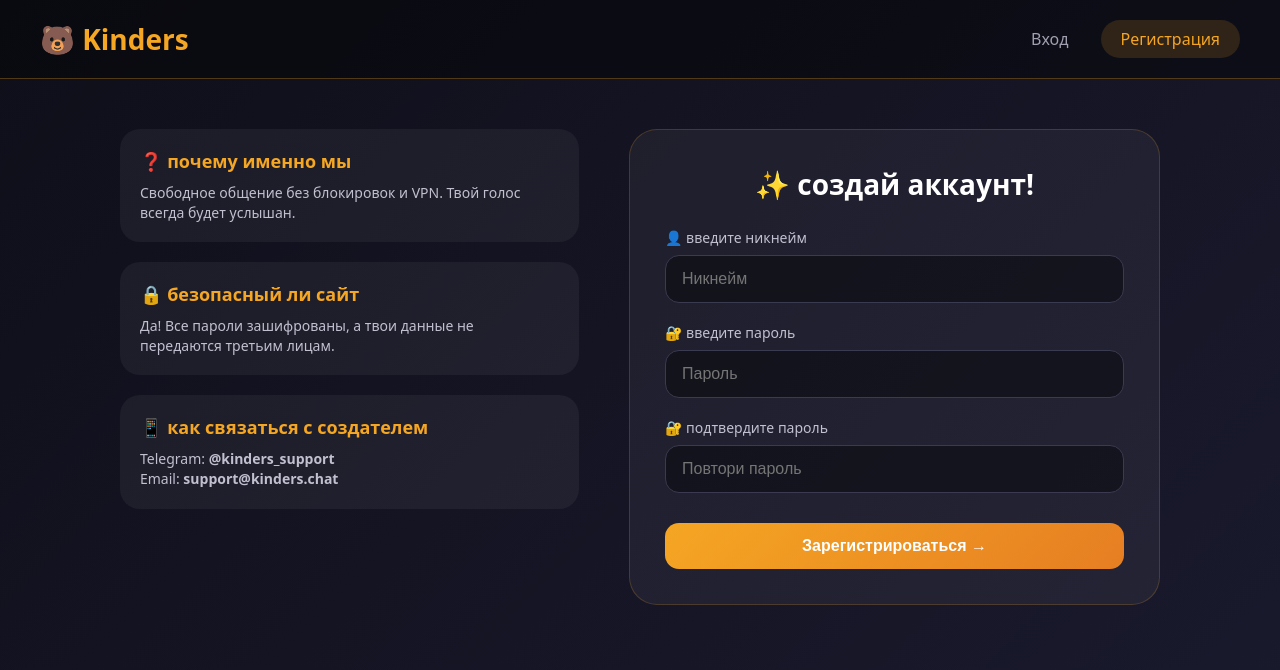
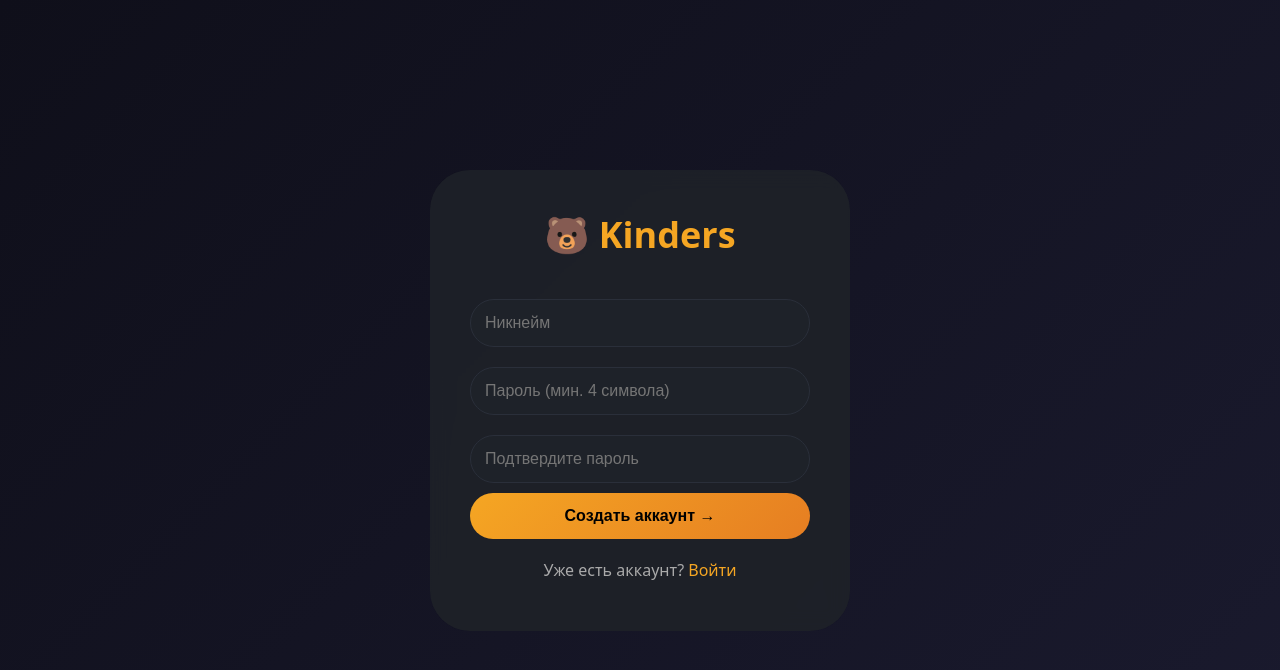
Before and after one commit to femcoolboy-svg/kinndes, a website: page register.html in a window 1280 px wide. Drawn offline with Linux system fonts and the light colour scheme.

Commit message:
Update register.html

```diff
--- a/register.html
+++ b/register.html
@@ -5,289 +5,114 @@
     <meta name="viewport" content="width=device-width, initial-scale=1.0">
     <title>Kinders — Регистрация</title>
     <style>
-        * {
-            margin: 0;
-            padding: 0;
-            box-sizing: border-box;
+        * { margin:0; padding:0; box-sizing:border-box; }
+        body {
+            font-family: system-ui, sans-serif;
+            background: linear-gradient(135deg, #0f0f1a, #1a1a2e);
+            min-height: 100vh;
+            display: flex;
+            align-items: center;
+            justify-content: center;
         }
-
-        body {
-            font-family: system-ui, -apple-system, 'Segoe UI', Roboto, sans-serif;
-            background: linear-gradient(135deg, #0f0f1a 0%, #1a1a2e 100%);
-            min-height: 100vh;
+        .auth-container {
+            background: rgba(30, 34, 41, 0.9);
+            backdrop-filter: blur(10px);
+            border-radius: 40px;
+            padding: 40px;
+            width: 100%;
+            max-width: 420px;
+            animation: fadeSlideUp 0.6s ease-out;
         }
-
-        /* Верхняя панель */
-        .top-bar {
-            display: flex;
-            justify-content: space-between;
-            align-items: center;
-            padding: 20px 40px;
-            background: rgba(0, 0, 0, 0.4);
-            border-bottom: 1px solid rgba(245, 166, 35, 0.3);
-            flex-wrap: wrap;
+        @keyframes fadeSlideUp {
+            from { opacity: 0; transform: translateY(30px); }
+            to { opacity: 1; transform: translateY(0); }
         }
-
-        .site-title {
-            font-size: 28px;
-            color: #f5a623;
-        }
-
-        .tabs {
-            display: flex;
-            gap: 12px;
-        }
-
-        .tab {
-            color: #a0a0b0;
-            text-decoration: none;
-            padding: 8px 20px;
+        h1 { color: #f5a623; text-align: center; margin-bottom: 30px; font-size: 36px; }
+        input {
+            width: 100%;
+            padding: 14px;
+            margin: 10px 0;
+            background: #1e2229;
+            border: 1px solid #2a2f3a;
             border-radius: 30px;
-            transition: 0.3s;
-        }
-
-        .tab.active {
-            color: #f5a623;
-            background: rgba(245, 166, 35, 0.15);
-        }
-
-        /* Основной блок */
-        .main-content {
-            display: flex;
-            max-width: 1100px;
-            margin: 0 auto;
-            padding: 50px 30px;
-            gap: 50px;
-            flex-wrap: wrap;
-        }
-
-        /* Левая колонка с вопросами */
-        .questions {
-            flex: 1;
-            min-width: 250px;
-        }
-
-        .question-block {
-            background: rgba(255, 255, 255, 0.05);
-            padding: 20px;
-            border-radius: 20px;
-            margin-bottom: 20px;
-        }
-
-        .question-block h3 {
-            color: #f5a623;
-            margin-bottom: 10px;
-            font-size: 18px;
-        }
-
-        .question-block p {
-            color: #c0c0d0;
-            font-size: 14px;
-            line-height: 1.4;
-        }
-
-        /* Правая колонка с формой */
-        .register-form-box {
-            flex: 1;
-            min-width: 280px;
-            background: rgba(255, 255, 255, 0.05);
-            padding: 35px;
-            border-radius: 28px;
-            border: 1px solid rgba(245, 166, 35, 0.2);
-        }
-
-        .register-form-box h2 {
-            color: white;
-            font-size: 28px;
-            text-align: center;
-            margin-bottom: 25px;
-        }
-
-        .input-field {
-            margin-bottom: 20px;
-        }
-
-        .input-field label {
-            display: block;
-            color: #c0c0d0;
-            margin-bottom: 8px;
-            font-size: 14px;
-        }
-
-        .input-field input {
-            width: 100%;
-            padding: 14px 16px;
-            background: rgba(0, 0, 0, 0.4);
-            border: 1px solid #3a3a50;
-            border-radius: 14px;
             color: white;
             font-size: 16px;
-            transition: 0.2s;
         }
-
-        .input-field input:focus {
-            outline: none;
-            border-color: #f5a623;
-            background: rgba(0, 0, 0, 0.6);
-        }
-
-        .register-btn {
+        button {
             width: 100%;
             padding: 14px;
             background: linear-gradient(135deg, #f5a623, #e67e22);
             border: none;
-            border-radius: 14px;
-            color: white;
+            border-radius: 30px;
             font-weight: bold;
             font-size: 16px;
             cursor: pointer;
-            margin-top: 10px;
-            transition: 0.2s;
         }
-
-        .register-btn:hover {
-            transform: translateY(-2px);
-            box-shadow: 0 5px 20px rgba(229, 126, 34, 0.4);
+        .switch { text-align: center; margin-top: 20px; color: #aaa; }
+        .switch a { color: #f5a623; text-decoration: none; }
+        .error { color: #ff6b6b; text-align: center; margin-top: 10px; }
+        .fade-out {
+            animation: fadeOut 0.4s forwards;
         }
-
-        .error-msg {
-            color: #e74c3c;
-            background: rgba(231, 76, 60, 0.1);
-            padding: 10px;
-            border-radius: 12px;
-            text-align: center;
-            margin-top: 20px;
-            display: none;
-        }
-
-        /* Адаптация под телефон */
-        @media (max-width: 750px) {
-            .main-content {
-                flex-direction: column;
-            }
-            .top-bar {
-                flex-direction: column;
-                gap: 15px;
-                text-align: center;
-            }
+        @keyframes fadeOut {
+            to { opacity: 0; transform: scale(0.95); visibility: hidden; }
         }
     </style>
 </head>
 <body>
-
-<div class="top-bar">
-    <h1 class="site-title">🐻 Kinders</h1>
-    <div class="tabs">
-        <a href="login.html" class="tab">Вход</a>
-        <a href="register.html" class="tab active">Регистрация</a>
-    </div>
-</div>
-
-<div class="main-content">
-    <!-- Левая колонка с ответами на вопросы (как ты рисовал) -->
-    <div class="questions">
-        <div class="question-block">
-            <h3>❓ почему именно мы</h3>
-            <p>Свободное общение без блокировок и VPN. Твой голос всегда будет услышан.</p>
-        </div>
-        <div class="question-block">
-            <h3>🔒 безопасный ли сайт</h3>
-            <p>Да! Все пароли зашифрованы, а твои данные не передаются третьим лицам.</p>
-        </div>
-        <div class="question-block">
-            <h3>📱 как связаться с создателем</h3>
-            <p>Telegram: <strong>@kinders_support</strong><br>Email: <strong>support@kinders.chat</strong></p>
-        </div>
-    </div>
-
-    <!-- Правая колонка с формой регистрации -->
-    <div class="register-form-box">
-        <h2>✨ создай аккаунт!</h2>
-
-        <form id="registerForm">
-            <div class="input-field">
-                <label>👤 введите никнейм</label>
-                <input type="text" id="username" placeholder="Никнейм" required>
-            </div>
-
-            <div class="input-field">
-                <label>🔐 введите пароль</label>
-                <input type="password" id="password" placeholder="Пароль" required>
-            </div>
-
-            <div class="input-field">
-                <label>🔐 подтвердите пароль</label>
-                <input type="password" id="confirmPassword" placeholder="Повтори пароль" required>
-            </div>
-
-            <button type="submit" class="register-btn">Зарегистрироваться →</button>
-        </form>
-
-        <div id="errorMsg" class="error-msg"></div>
-    </div>
+<div class="auth-container" id="authContainer">
+    <h1>🐻 Kinders</h1>
+    <form id="registerForm">
+        <input type="text" id="username" placeholder="Никнейм" required>
+        <input type="password" id="password" placeholder="Пароль (мин. 4 символа)" required>
+        <input type="password" id="confirm" placeholder="Подтвердите пароль" required>
+        <button type="submit">Создать аккаунт →</button>
+    </form>
+    <div class="switch">Уже есть аккаунт? <a href="login.html">Войти</a></div>
+    <div id="errorMsg" class="error"></div>
 </div>
 
 <script>
     const form = document.getElementById('registerForm');
     const errorMsg = document.getElementById('errorMsg');
-
-    function showError(message) {
-        errorMsg.textContent = message;
-        errorMsg.style.display = 'block';
-        setTimeout(() => {
-            errorMsg.style.display = 'none';
-        }, 3000);
-    }
+    const container = document.getElementById('authContainer');
 
     form.addEventListener('submit', async (e) => {
         e.preventDefault();
-
         const username = document.getElementById('username').value.trim();
         const password = document.getElementById('password').value;
-        const confirmPassword = document.getElementById('confirmPassword').value;
-
+        const confirm = document.getElementById('confirm').value;
         if (!username || !password) {
-            showError('❌ заполни все поля');
+            errorMsg.innerText = 'Заполните все поля';
             return;
         }
-
-        if (password !== confirmPassword) {
-            showError('❌ пароли не совпадают');
+        if (password !== confirm) {
+            errorMsg.innerText = 'Пароли не совпадают';
             return;
         }
-
         if (password.length < 4) {
-            showError('❌ пароль должен быть минимум 4 символа');
+            errorMsg.innerText = 'Пароль минимум 4 символа';
             return;
         }
-
-        // Запрещаем регистрацию админского ника
-        if (username === 'prisanok') {
-            showError('❌ этот никнейм занят');
-            return;
-        }
-
         try {
             const res = await fetch('/register', {
                 method: 'POST',
                 headers: { 'Content-Type': 'application/json' },
                 body: JSON.stringify({ username, password })
             });
-
             const data = await res.json();
-
-            if (res.ok) {
-                localStorage.setItem('token', data.token);
-                localStorage.setItem('username', data.username);
-                window.location.href = 'index.html';
+            if (data.success) {
+                container.classList.add('fade-out');
+                setTimeout(() => {
+                    window.location.href = 'index.html';
+                }, 400);
             } else {
-                showError('❌ ' + (data.error || 'ошибка регистрации'));
+                errorMsg.innerText = data.error;
             }
-        } catch (err) {
-            showError('❌ ошибка соединения с сервером');
+        } catch(err) {
+            errorMsg.innerText = 'Ошибка соединения';
         }
     });
 </script>
-
 </body>
 </html>
```
